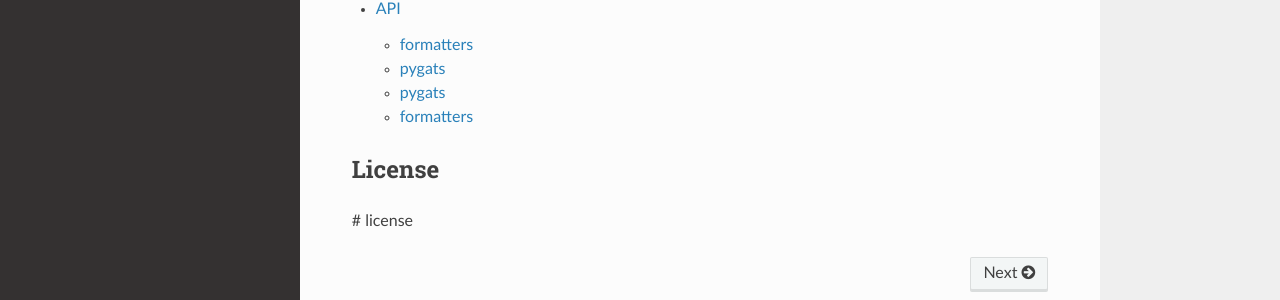
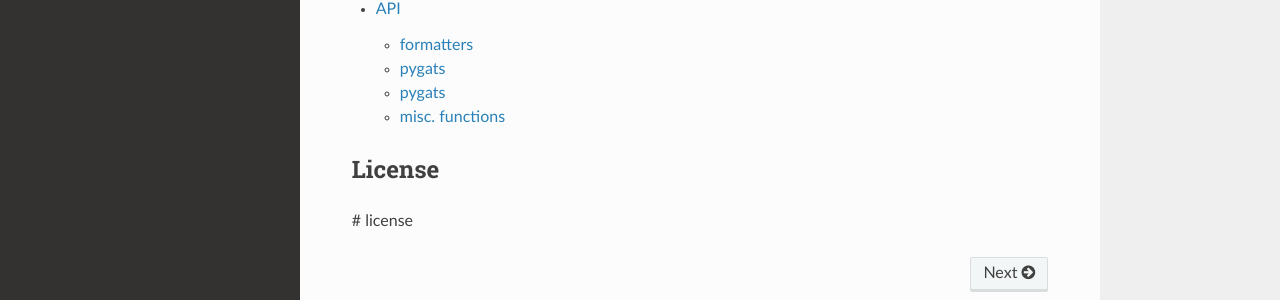
Before and after one commit to IntegraSDL/pygats, a Sphinx documentation site: the page built from docs/source/index.rst, in a window 1280 px wide and 953 px high. Shown: the part 531-831 px from the top of the window. Built offline with Sphinx 7.4.7 and the Read the Docs theme 3.1.0, drawn with Linux system fonts in a browser that asks for light colours.

Commit message:
more debug

```diff
--- a/docs/source/misc.rst
+++ b/docs/source/misc.rst
@@ -1,5 +1,5 @@
 ##########
-formatters
+misc. functions
 ##########
 
-.. automodule:: pygats.misc
+.. automodule:: misc
--- a/docs/source/recog.rst
+++ b/docs/source/recog.rst
@@ -4,7 +4,7 @@ pygats
 
 .. automodule:: recog
 
-.. autoclass:: recog.SearchedText
+.. autoclass:: pygats.recog.SearchedText
      :members:
 
 .. autofunction:: step
```
